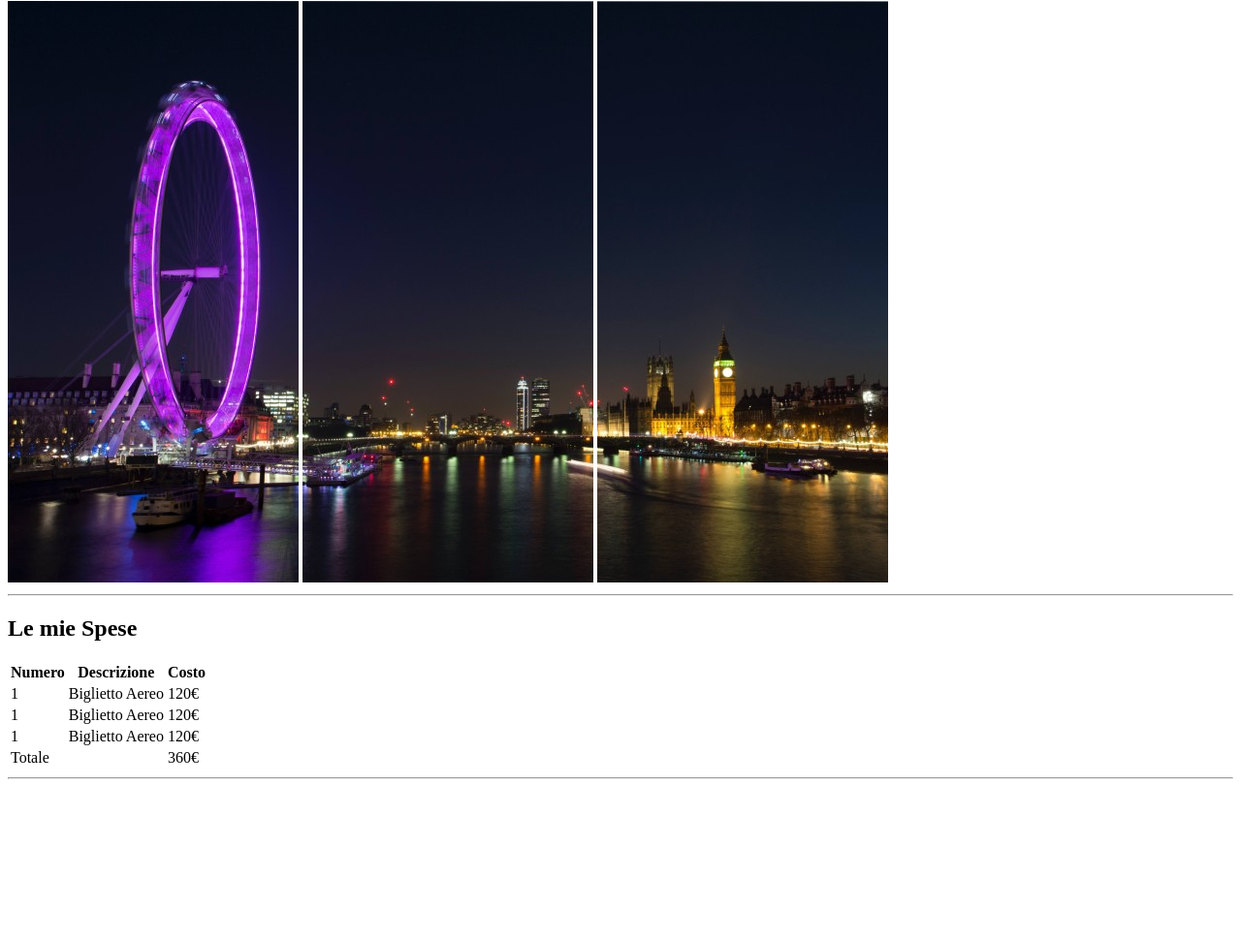
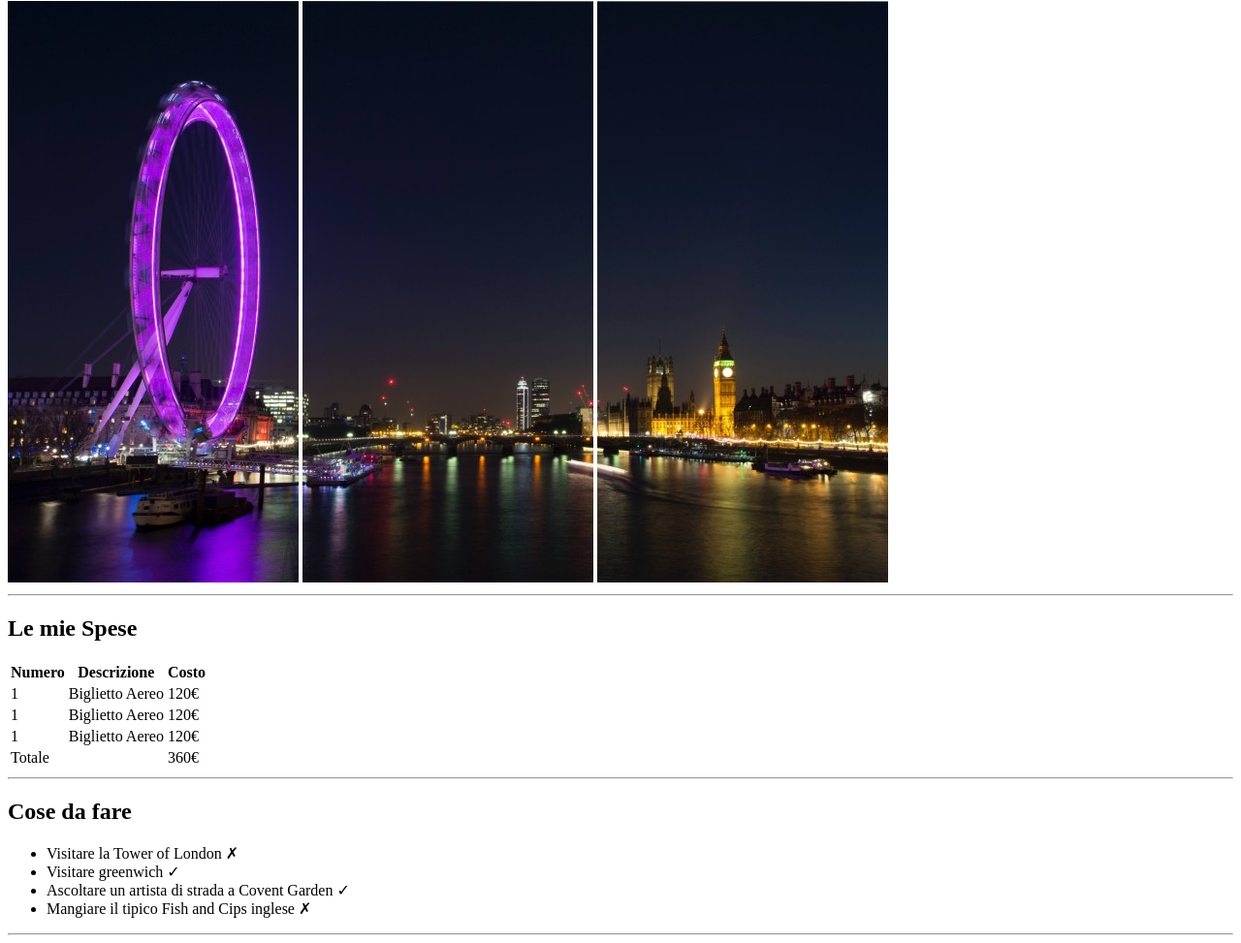
Before and after one commit to ErikaCetera/html-london-trip, a plain HTML site: page index.html in a window 1280 px wide. Shown: the part 79-1052 px from the top of the page at 97% size. Before the commit the page ends 891 px from the top, so only its background shows below. Drawn offline with Linux system fonts and the light colour scheme.

Commit message:
feat: agg lista cose da fare

```diff
--- a/index.html
+++ b/index.html
@@ -23,7 +23,7 @@
             <h2>Le mie Spese</h2>
             <table>
                 <thead>
-                     <tr>
+                    <tr>
                         <th>Numero</th>
                         <th>Descrizione</th>
                         <th>Costo</th>
@@ -55,7 +55,16 @@
             </table>
             <hr>
         </section>
-        <section></section>
+        <section>
+            <h2>Cose da fare</h2>
+            <ul>
+                <li>Visitare la Tower of London &#10007;</li>
+                <li>Visitare greenwich &#10003;</li>
+                <li>Ascoltare un artista di strada a Covent Garden &#10003;</li>
+                <li>Mangiare il tipico Fish and Cips inglese &#10007;</li>
+            </ul>
+            <hr>
+        </section>
         <section></section>
 
     </main>
```
